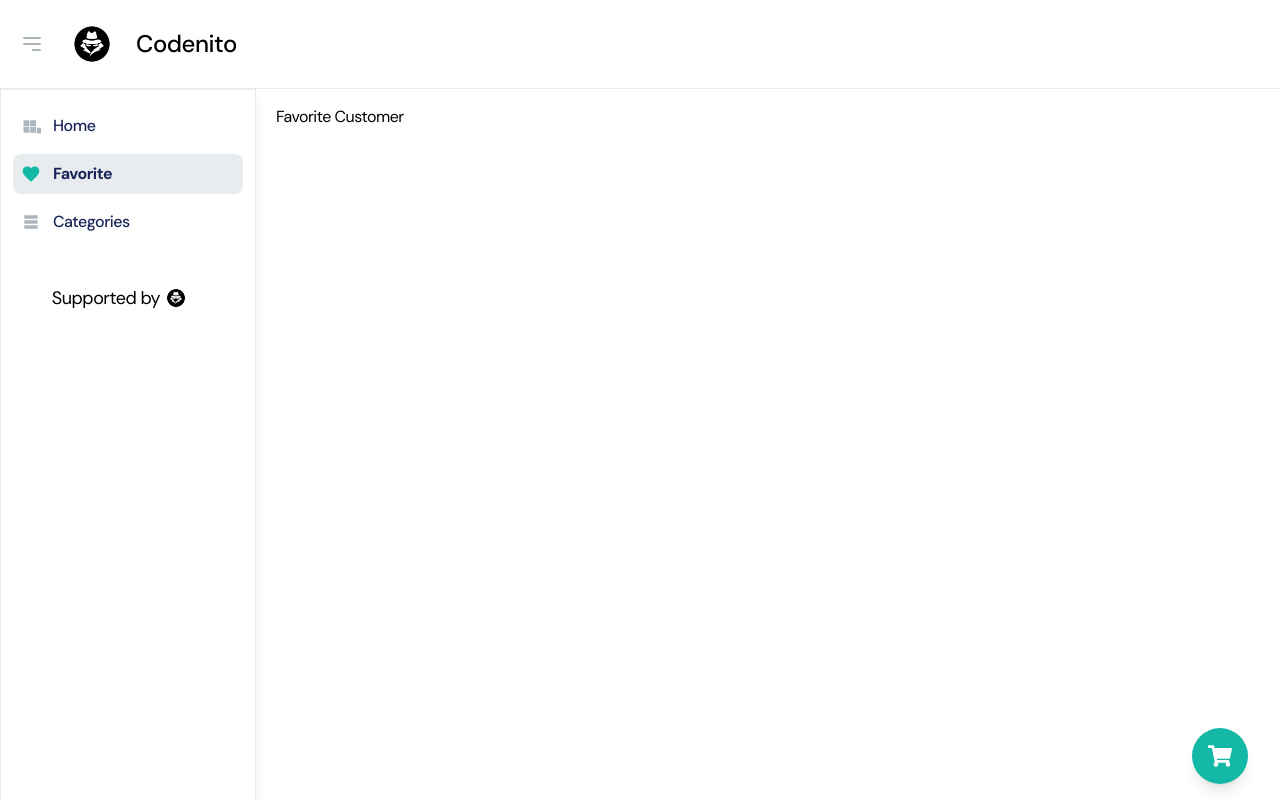
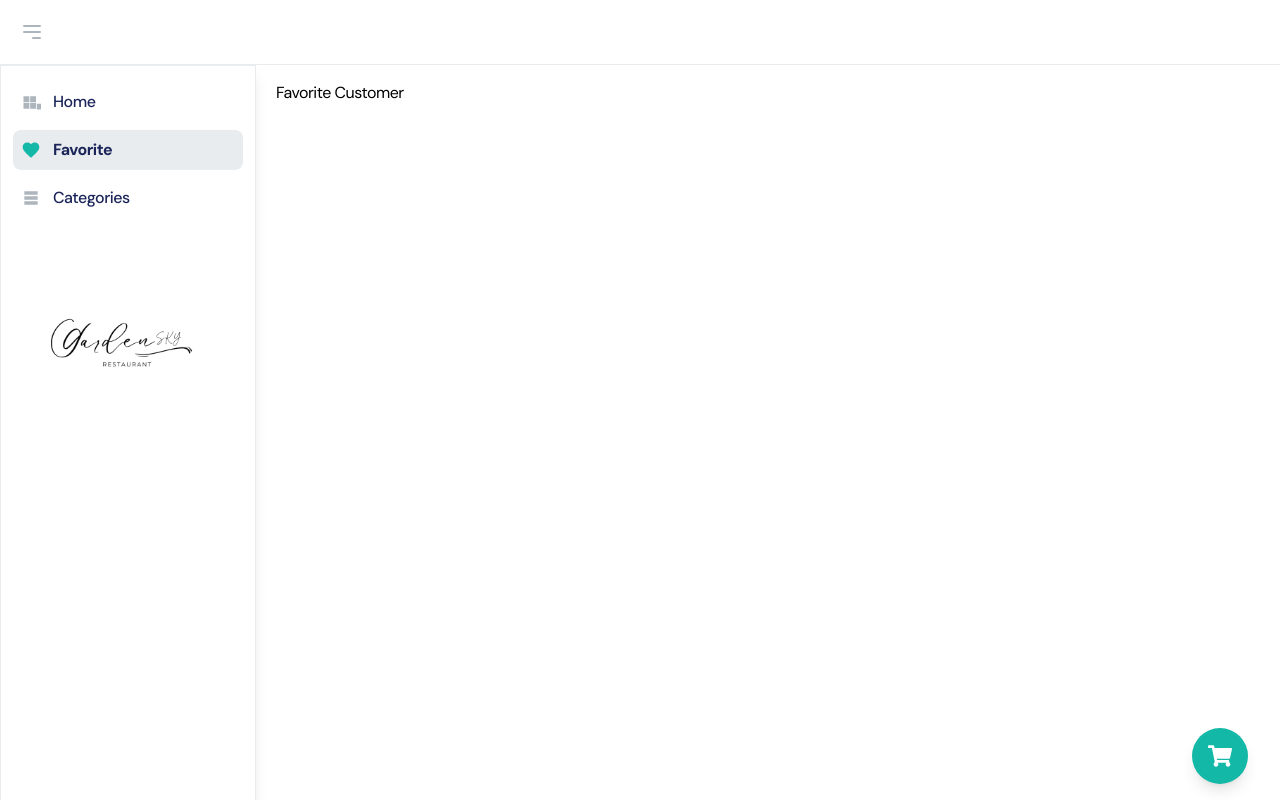
Before and after one commit to nctrnlman/client-resto-next-gen, a React (Vite) app: page /favorite in a window 1280 px wide. Built offline with nearby package versions, Linux system fonts and the light colour scheme.

Commit message:
change logo

```diff
--- a/src/components/common/layouts/SidebarAdmin.jsx
+++ b/src/components/common/layouts/SidebarAdmin.jsx
@@ -1,6 +1,6 @@
 import { useEffect, useState } from "react";
 import { Link, useLocation } from "react-router-dom";
-import codenito from "../../../assets/logo/icon-dark.png";
+import garden from "../../../assets/logo/garden-logo.png";
 
 const SidebarAdmin = ({ isOpen, onClose }) => {
   const location = useLocation();
@@ -133,11 +133,10 @@ const SidebarAdmin = ({ isOpen, onClose }) => {
           <div className="flex justify-center items-center pt-10 md:text-lg">
             {isOpen ? (
               <>
-                <p>Supported by</p>
-                <img src={codenito} className="h-8 me-3" alt="Company Logo" />
+                <img src={garden} className="h-44 me-3" alt="Company Logo" />
               </>
             ) : (
-              <img src={codenito} className="h-8" alt="Company Logo" />
+              <img src={garden} className="h-8" alt="Company Logo" />
             )}
           </div>
         </div>
--- a/src/components/common/layouts/SidebarCustomer.jsx
+++ b/src/components/common/layouts/SidebarCustomer.jsx
@@ -1,6 +1,6 @@
 import { useEffect, useState } from "react";
 import { Link, useLocation } from "react-router-dom";
-import codenito from "../../../assets/logo/icon-dark.png";
+import garden from "../../../assets/logo/garden-logo.png";
 
 const SidebarCustomer = ({ isOpen, onClose }) => {
   const location = useLocation();
@@ -114,11 +114,10 @@ const SidebarCustomer = ({ isOpen, onClose }) => {
           <div className="flex justify-center items-center pt-10 md:text-lg">
             {isOpen ? (
               <>
-                <p>Supported by</p>
-                <img src={codenito} className="h-8 me-3" alt="Company Logo" />
+                <img src={garden} className="h-44 me-3" alt="Company Logo" />
               </>
             ) : (
-              <img src={codenito} className="h-8" alt="Company Logo" />
+              <img src={garden} className="h-8" alt="Company Logo" />
             )}
           </div>
         </div>
--- a/src/components/common/layouts/Topbar.jsx
+++ b/src/components/common/layouts/Topbar.jsx
@@ -1,5 +1,5 @@
 import { useState } from "react";
-import logo from "../../../assets/logo/icon-dark.png";
+import logo from "../../../assets/logo/Garden.png";
 // import logo from "../../assets/logo/sms-logo.jpeg";
 import ava from "../../../assets/profile/ava.png";
 import { useSelector } from "react-redux";
@@ -54,10 +54,10 @@ const Topbar = ({ toggleSidebar }) => {
               </svg>
             </button>
             <a className="flex ms-2 md:me-24">
-              <img src={logo} className="h-16 me-3" alt="Company Logo" />
-              <span className="self-center text-xl font-medium sm:text-2xl whitespace-nowrap ">
+              {/* <img src={logo} className="h-16 me-3" alt="Company Logo" /> */}
+              {/* <span className="self-center text-xl font-medium sm:text-2xl whitespace-nowrap ">
                 Codenito
-              </span>
+              </span> */}
             </a>
           </div>
           {isAdminPage && (
--- a/src/pages/admin/auth/LoginAdmin.jsx
+++ b/src/pages/admin/auth/LoginAdmin.jsx
@@ -2,7 +2,7 @@ import { ToastContainer, toast } from "react-toastify";
 import "react-toastify/dist/ReactToastify.css";
 import useLoginForm from "../../../hooks/useLoginForm";
 import LoginForm from "./components/LoginForm";
-import icon from "../../../assets/logo/icon-dark.png";
+import icon from "../../../assets/logo/garden-logo.png";
 import axiosInstance from "../../../utils/axiosInstance";
 import { useNavigate } from "react-router-dom";
 import { useDispatch } from "react-redux";
@@ -44,7 +44,7 @@ function LoginAdmin() {
             href="#"
             className="flex items-center mb-6 text-2xl font-semibold text-gray-900"
           >
-            <img className="w-8 h-8 mr-2" src={icon} alt="logo" />
+            <img className="h-44 mr-2" src={icon} alt="logo" />
           </a>
           <div className="w-full bg-white rounded-lg shadow dark:border md:mt-0 sm:max-w-md xl:p-0">
             <div className="p-6 space-y-4 md:space-y-6 sm:p-8">
```
Also changed, not shown: src/assets/logo/Garden.png (added), src/assets/logo/garden-logo.png (added).
